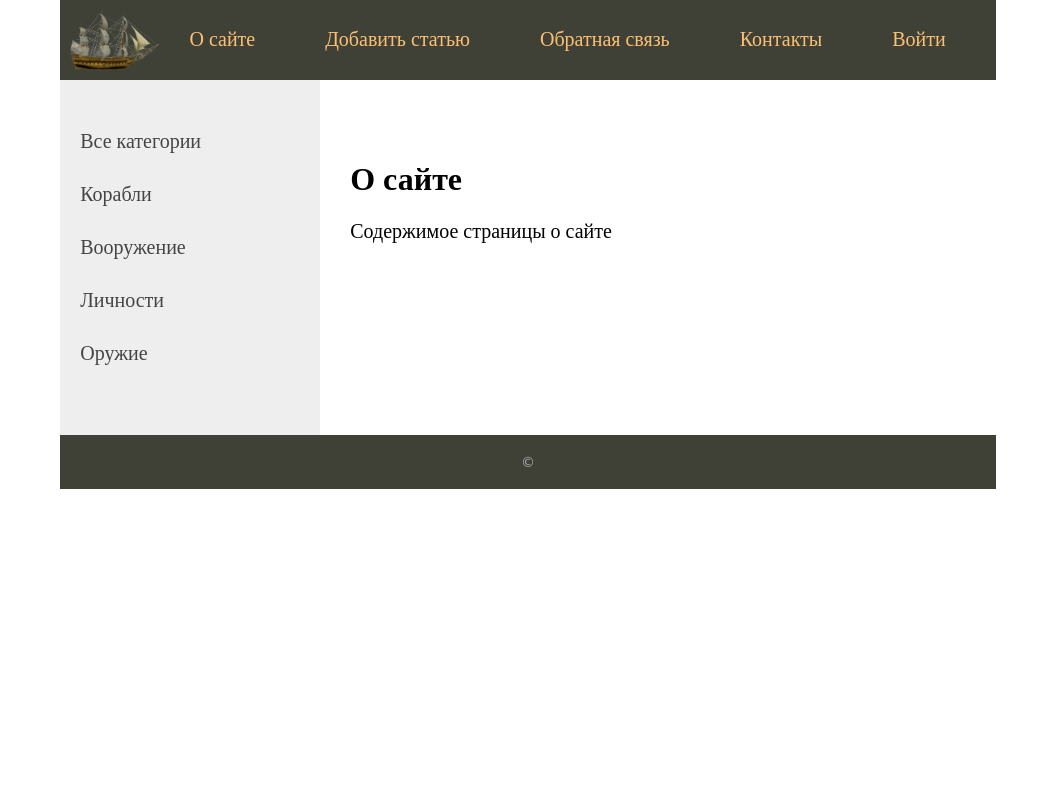
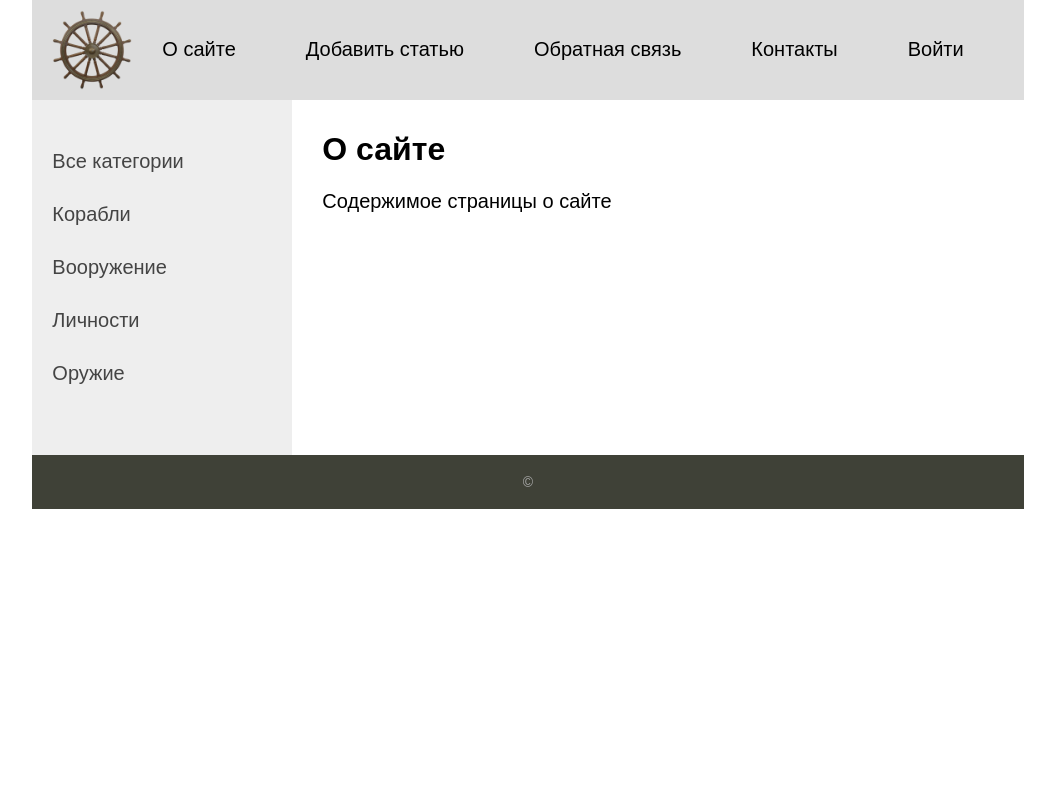
Before and after one commit to Vollmondo/djsite, a Django app: page /about/ in a window 1280 px wide. Shown: the whole page, without its empty margins (112-1167 px from the left). Run offline with Django 4.2, Linux system fonts and the light colour scheme; data comes from the database, SQL or seed files in the repository; both versions use the stored data as it was after the commit.

Commit message:
css updated

```diff
--- a/wiki/static/wiki/css/styles.css
+++ b/wiki/static/wiki/css/styles.css
@@ -1,7 +1,7 @@
 html, body{
     margin: 0;
     padding: 0;
-
+    font-family: Sans-serif, Arial, Tahoma;
 }
 
 body{
@@ -79,19 +79,25 @@ ul.list-articles li {
 .clear {clear: both;}
 
 .header {
-	background: #3F4137;
-	height: 60px;
+	background: #ddd;
+	height: 80px;
 	display: flex;
-	padding: 10px 10px;
+	padding: 10px 20px;
 }
 
 .logo-container{
-    width 60px;
+    width 80px;
 }
 
 .logo {
+	height: 80px;
+}
 
-	height: 60px;
+.mainmenu-container{
+    width: 100%;
+    display: flex;
+    flex-direction: column;
+    justify-content: center;
 }
 
 ul.mainmenu {
@@ -112,11 +118,11 @@ ul.mainmenu li.logo {margin: 0;}
 ul.mainmenu li.last {float: right;}
 
 ul.mainmenu li a {
-	color: #fdc073;
+	color: #000;
 	text-decoration: none;
 }
 ul.mainmenu li a:hover {
-	color: #FDA83D;
+	color: #808080;
 }
 
 .panelitems {
@@ -193,7 +199,7 @@ div.button {
 	color: #444;
 	text-decoration: none;
 }
-.left-chapters ul li a:hover { color: #CC0000; }
+.left-chapters ul li a:hover { color: #808080; }
 .left-chapters ul li.share {margin: 60px 0 0 0;}
 .left-chapters ul li.share p {margin: 30px 0 30px 0;}
 .left-chapters ul li.share a {
@@ -224,7 +230,6 @@ ul.breadcrumbs {
 	padding: 0;
 	list-style: none;
 	font-size: 20px;
-	font-family: Sans-serif, Arial, Tahoma;
 }
 ul.breadcrumbs li {
 	display: inline-block;
@@ -244,7 +249,6 @@ ul.control {
 	margin: 0;
 	padding: 60px 0 0 0;
 	list-style: none;
-	font-family: Sans-serif, Arial, Tahoma;
 	font-size: 18px;
 	width: 100%;
 }
@@ -259,7 +263,6 @@ ul.content-table {
 	margin: 0;
 	padding: 60px 0 0 30px;
 	list-style: none;
-	font-family: Sans-serif, Arial, Tahoma;
 	font-size: 28px;
 }
 ul.content-table li {
@@ -272,10 +275,9 @@ ul.content-table li a {
 ul.content-table li a:hover {color: #F0711C;}
 
 .content-text {
-	margin: 60px 0 0 30px;
+	margin: 10px 0 0 30px;
 	color: #000;
 	font-size: 20px;
-	font-family: Yandex Sans Display Light;
 }
 .content-text h1 {font-size: 32px;}
 
@@ -289,7 +291,6 @@ ul.lang-list {
 	border-top: 1px solid #959A82;
 	box-sizing: border-box;
 	font-size: 18px;
-	font-family: Sans-serif, Arial, Tahoma;
 }
 ul.lang-list li {
 	display: inline-block;
@@ -314,12 +315,10 @@ ul.lang-list li a:hover {color: #fdc073;}
 	padding: 0 10px 0 10px;
 	margin-left: 30px;
 	background: #fff;
-	font-family: Sans-serif, Arial, Tahoma;
 }
 
 .list-topic {
 	margin: 40px 0 60px 0;
-	font-family: Sans-serif, Arial, Tahoma;
 }
 .list-topic p {
 	margin: 0;
@@ -359,7 +358,6 @@ ul.lang-list li a:hover {color: #fdc073;}
 .quote {
 	background: url('../images/blockquote.png') no-repeat 0 10px;
 	padding: 5px 5px 5px 70px;
-	font-family: Sans-serif, Arial, Tahoma;
 	font-style: italic;
 }
 
@@ -370,7 +368,6 @@ ul.lang-list li a:hover {color: #fdc073;}
 	padding: 5px;
 	color: #aaa;
 	font-size: 14px;
-	font-family: Verdana, Geneva, Arial, Helvetica;
 	overflow: hidden;
 }
 #footer a {
--- a/wiki/templates/wiki/base.html
+++ b/wiki/templates/wiki/base.html
@@ -18,7 +18,7 @@
 		<div class="header">
             <div class="logo-container"><a href="{% url 'home' %}"><img class="logo" src="{% static 'wiki/images/logo.png' %}"/></a></div>
 
-			<ul id="mainmenu" class="mainmenu">
+			<div class="mainmenu-container"><ul id="mainmenu" class="mainmenu">
 {% for m in menu %}
 	{% if not forloop.last %}
 			<li><a href="{% url m.url_name %}">{{m.title}}</a></li>
@@ -26,7 +26,7 @@
 			<li class="last"><a href="{% url m.url_name %}">{{m.title}}</a></li>
 	{% endif %}
 {% endfor %}
-			</ul>
+            </ul></div>
 			<div class="clear"></div>
 		</div>
 {% endblock mainmenu %}
```
Also changed, not shown: db.sqlite3, media/photos/2023/08/22/495px-Ushakov_FF.jpg (added), wiki/static/wiki/images/logo.png.
